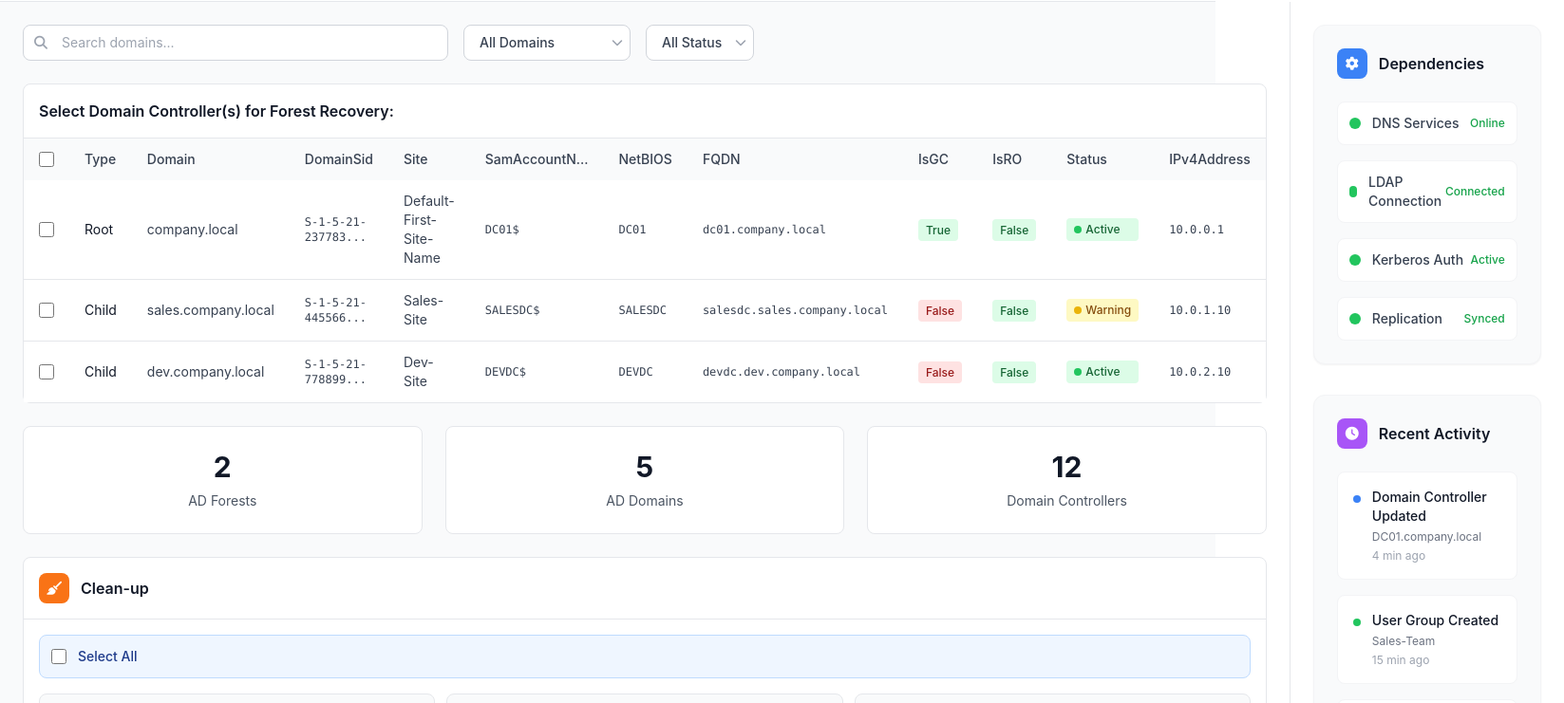
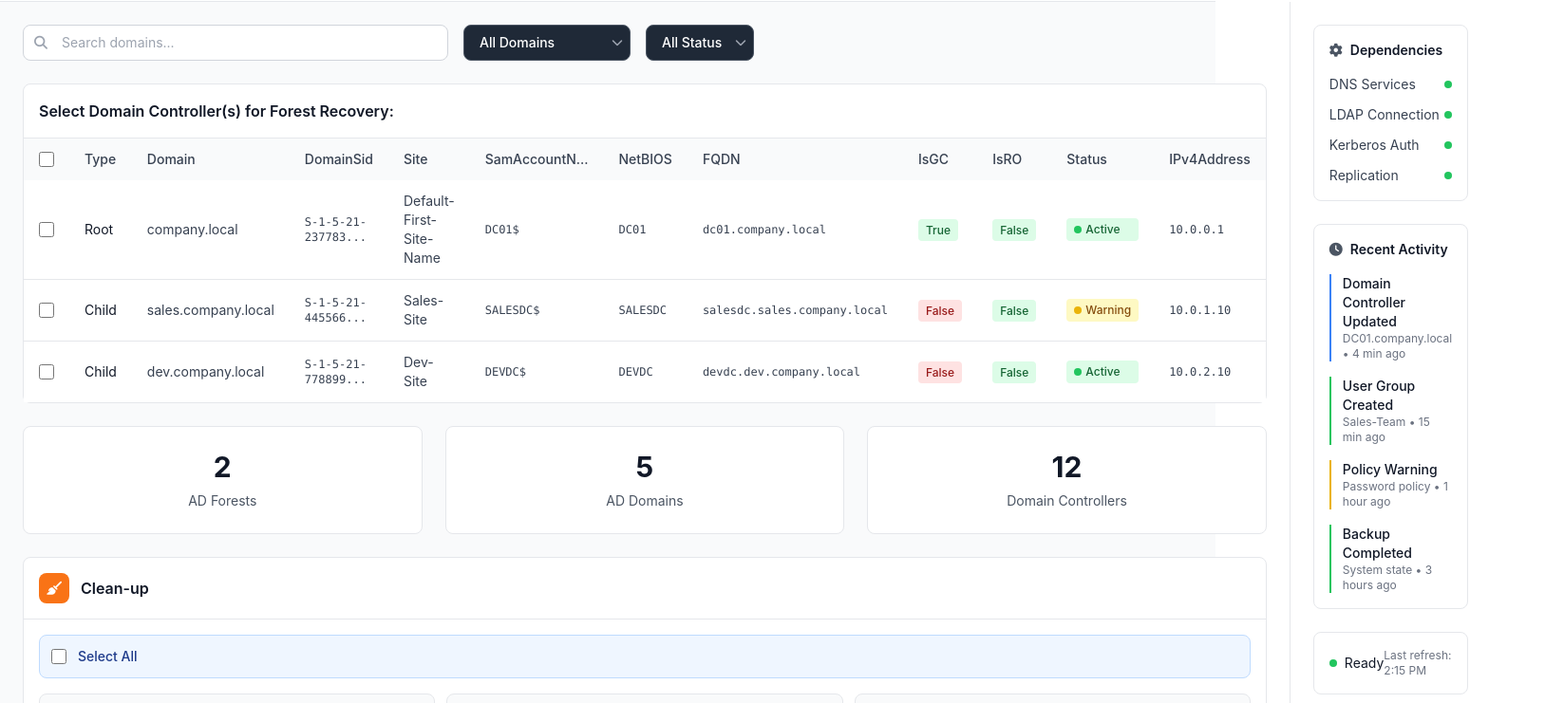
Before and after one commit to shriramt124/my-new-app, a React (Vite) app: page /#/ in a window 1280 px wide. Shown: the part 227-968 px from the top of the page at 95% size, 1647 px wide, since content can reach past the window. Built offline with nearby package versions, Linux system fonts and the light colour scheme.

Commit message:
Restored to '42c84b35e38c32f907b0dbec672c750a9f450e0c'
Replit-Restored-To: 42c84b35e38c32f907b0dbec672c750a9f450e0c

```diff
--- a/src/components/ForestRecovery.jsx
+++ b/src/components/ForestRecovery.jsx
@@ -190,7 +190,7 @@ const ForestRecovery = () => {
               <select
                 value={domainFilter}
                 onChange={(e) => setDomainFilter(e.target.value)}
-                className="appearance-none bg-white text-gray-700 px-4 py-2 pr-8 rounded-lg text-sm font-medium border border-gray-300 focus:outline-none focus:ring-2 focus:ring-blue-500 cursor-pointer"
+                className="appearance-none bg-gray-800 text-white px-4 py-2 pr-8 rounded-lg text-sm font-medium border border-gray-600 focus:outline-none focus:ring-2 focus:ring-blue-500 cursor-pointer"
               >
                 <option value="all">All Domains</option>
                 <option value="praevia.local">praevia.local</option>
@@ -205,7 +205,7 @@ const ForestRecovery = () => {
               <select
                 value={statusFilter}
                 onChange={(e) => setStatusFilter(e.target.value)}
-                className="appearance-none bg-white text-gray-700 px-4 py-2 pr-8 rounded-lg text-sm font-medium border border-gray-300 focus:outline-none focus:ring-2 focus:ring-blue-500 cursor-pointer"
+                className="appearance-none bg-gray-800 text-white px-4 py-2 pr-8 rounded-lg text-sm font-medium border border-gray-600 focus:outline-none focus:ring-2 focus:ring-blue-500 cursor-pointer"
               >
                 <option value="all">All Status</option>
                 <option value="active">Active</option>
@@ -387,107 +387,67 @@ const ForestRecovery = () => {
         </div>
 
         {/* Right Sidebar */}
-        <div className="w-80 bg-white border-l border-gray-200 p-6 space-y-8">
+        <div className="w-80 bg-white border-l border-gray-200 p-6 space-y-6">
           {/* Dependencies Section */}
-          <div className="bg-gray-50 rounded-xl border border-gray-100 p-6 shadow-sm hover:shadow-md transition-shadow">
-            <div className="flex items-center space-x-3 mb-6">
-              <div className="w-8 h-8 bg-blue-500 rounded-lg flex items-center justify-center">
-                <i className="fas fa-cog text-white text-sm"></i>
+          <div className="bg-white rounded-lg border border-gray-200 p-4">
+            <div className="flex items-center space-x-2 mb-4">
+              <i className="fas fa-cog text-sm text-gray-600"></i>
+              <h3 className="text-sm font-semibold text-gray-900">Dependencies</h3>
+            </div>
+            <div className="space-y-3">
+              <div className="flex items-center justify-between">
+                <span className="text-sm text-gray-700">DNS Services</span>
+                <div className="w-2 h-2 bg-green-500 rounded-full"></div>
               </div>
-              <h3 className="text-base font-semibold text-gray-900">Dependencies</h3>
-            </div>
-            <div className="space-y-4">
-              <div className="flex items-center justify-between p-3 bg-white rounded-lg border border-gray-100 hover:border-green-200 transition-colors">
-                <div className="flex items-center space-x-3">
-                  <div className="w-3 h-3 bg-green-500 rounded-full"></div>
-                  <span className="text-sm font-medium text-gray-700">DNS Services</span>
-                </div>
-                <span className="text-xs text-green-600 font-medium">Online</span>
+              <div className="flex items-center justify-between">
+                <span className="text-sm text-gray-700">LDAP Connection</span>
+                <div className="w-2 h-2 bg-green-500 rounded-full"></div>
               </div>
-              <div className="flex items-center justify-between p-3 bg-white rounded-lg border border-gray-100 hover:border-green-200 transition-colors">
-                <div className="flex items-center space-x-3">
-                  <div className="w-3 h-3 bg-green-500 rounded-full"></div>
-                  <span className="text-sm font-medium text-gray-700">LDAP Connection</span>
-                </div>
-                <span className="text-xs text-green-600 font-medium">Connected</span>
+              <div className="flex items-center justify-between">
+                <span className="text-sm text-gray-700">Kerberos Auth</span>
+                <div className="w-2 h-2 bg-green-500 rounded-full"></div>
               </div>
-              <div className="flex items-center justify-between p-3 bg-white rounded-lg border border-gray-100 hover:border-green-200 transition-colors">
-                <div className="flex items-center space-x-3">
-                  <div className="w-3 h-3 bg-green-500 rounded-full"></div>
-                  <span className="text-sm font-medium text-gray-700">Kerberos Auth</span>
-                </div>
-                <span className="text-xs text-green-600 font-medium">Active</span>
-              </div>
-              <div className="flex items-center justify-between p-3 bg-white rounded-lg border border-gray-100 hover:border-green-200 transition-colors">
-                <div className="flex items-center space-x-3">
-                  <div className="w-3 h-3 bg-green-500 rounded-full"></div>
-                  <span className="text-sm font-medium text-gray-700">Replication</span>
-                </div>
-                <span className="text-xs text-green-600 font-medium">Synced</span>
+              <div className="flex items-center justify-between">
+                <span className="text-sm text-gray-700">Replication</span>
+                <div className="w-2 h-2 bg-green-500 rounded-full"></div>
               </div>
             </div>
           </div>
 
           {/* Recent Activity Section */}
-          <div className="bg-gray-50 rounded-xl border border-gray-100 p-6 shadow-sm hover:shadow-md transition-shadow">
-            <div className="flex items-center space-x-3 mb-6">
-              <div className="w-8 h-8 bg-purple-500 rounded-lg flex items-center justify-center">
-                <i className="fas fa-clock text-white text-sm"></i>
-              </div>
-              <h3 className="text-base font-semibold text-gray-900">Recent Activity</h3>
+          <div className="bg-white rounded-lg border border-gray-200 p-4">
+            <div className="flex items-center space-x-2 mb-4">
+              <i className="fas fa-clock text-sm text-gray-600"></i>
+              <h3 className="text-sm font-semibold text-gray-900">Recent Activity</h3>
             </div>
             <div className="space-y-4">
-              <div className="bg-white rounded-lg p-4 border border-gray-100 hover:border-blue-200 transition-colors">
-                <div className="flex items-start space-x-3">
-                  <div className="w-2 h-2 bg-blue-500 rounded-full mt-2 flex-shrink-0"></div>
-                  <div className="flex-1 min-w-0">
-                    <div className="text-sm font-medium text-gray-900">Domain Controller Updated</div>
-                    <div className="text-xs text-gray-500 mt-1">DC01.company.local</div>
-                    <div className="text-xs text-gray-400 mt-1">4 min ago</div>
-                  </div>
-                </div>
+              <div className="border-l-2 border-blue-500 pl-3">
+                <div className="text-sm font-medium text-gray-900">Domain Controller Updated</div>
+                <div className="text-xs text-gray-500">DC01.company.local • 4 min ago</div>
               </div>
-              <div className="bg-white rounded-lg p-4 border border-gray-100 hover:border-green-200 transition-colors">
-                <div className="flex items-start space-x-3">
-                  <div className="w-2 h-2 bg-green-500 rounded-full mt-2 flex-shrink-0"></div>
-                  <div className="flex-1 min-w-0">
-                    <div className="text-sm font-medium text-gray-900">User Group Created</div>
-                    <div className="text-xs text-gray-500 mt-1">Sales-Team</div>
-                    <div className="text-xs text-gray-400 mt-1">15 min ago</div>
-                  </div>
-                </div>
+              <div className="border-l-2 border-green-500 pl-3">
+                <div className="text-sm font-medium text-gray-900">User Group Created</div>
+                <div className="text-xs text-gray-500">Sales-Team • 15 min ago</div>
               </div>
-              <div className="bg-white rounded-lg p-4 border border-gray-100 hover:border-yellow-200 transition-colors">
-                <div className="flex items-start space-x-3">
-                  <div className="w-2 h-2 bg-yellow-500 rounded-full mt-2 flex-shrink-0"></div>
-                  <div className="flex-1 min-w-0">
-                    <div className="text-sm font-medium text-gray-900">Policy Warning</div>
-                    <div className="text-xs text-gray-500 mt-1">Password policy</div>
-                    <div className="text-xs text-gray-400 mt-1">1 hour ago</div>
-                  </div>
-                </div>
+              <div className="border-l-2 border-yellow-500 pl-3">
+                <div className="text-sm font-medium text-gray-900">Policy Warning</div>
+                <div className="text-xs text-gray-500">Password policy • 1 hour ago</div>
               </div>
-              <div className="bg-white rounded-lg p-4 border border-gray-100 hover:border-green-200 transition-colors">
-                <div className="flex items-start space-x-3">
-                  <div className="w-2 h-2 bg-green-500 rounded-full mt-2 flex-shrink-0"></div>
-                  <div className="flex-1 min-w-0">
-                    <div className="text-sm font-medium text-gray-900">Backup Completed</div>
-                    <div className="text-xs text-gray-500 mt-1">System state</div>
-                    <div className="text-xs text-gray-400 mt-1">3 hours ago</div>
-                  </div>
-                </div>
+              <div className="border-l-2 border-green-500 pl-3">
+                <div className="text-sm font-medium text-gray-900">Backup Completed</div>
+                <div className="text-xs text-gray-500">System state • 3 hours ago</div>
               </div>
             </div>
           </div>
 
           {/* Status Section */}
-          <div className="bg-gray-50 rounded-xl border border-gray-100 p-4 shadow-sm">
+          <div className="bg-white rounded-lg border border-gray-200 p-4">
             <div className="flex items-center justify-between">
-              <div className="flex items-center space-x-3">
-                <div className="w-3 h-3 bg-green-500 rounded-full"></div>
-                <span className="text-sm font-medium text-gray-900">System Ready</span>
+              <div className="flex items-center space-x-2">
+                <div className="w-2 h-2 bg-green-500 rounded-full"></div>
+                <span className="text-sm text-gray-900">Ready</span>
               </div>
-              <span className="text-xs text-gray-500 bg-white px-2 py-1 rounded border">Last refresh: 2:15 PM</span>
+              <span className="text-xs text-gray-500">Last refresh: 2:15 PM</span>
             </div>
           </div>
         </div>
```
Also changed, not shown: attached_assets/image_1756281678407.png (deleted).
